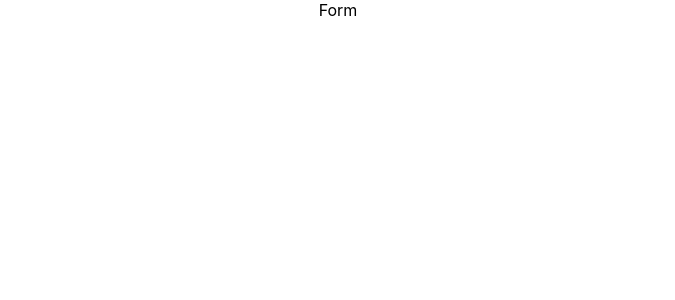
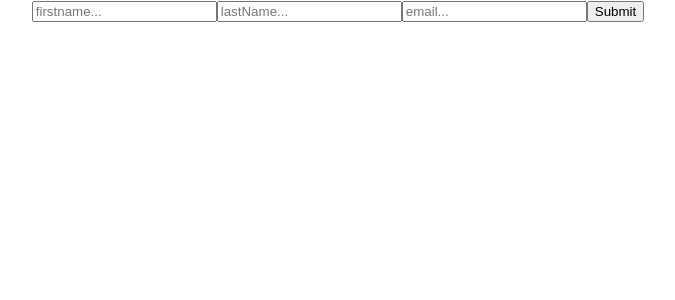
Before and after one commit to celociousalltrin/Reduxjs-toolkit, a React (Create React App) app: page / in a window 1280 px wide. Shown: the top 300 px of the page, without its empty margins (302-977 px from the left). Built offline with nearby package versions, Linux system fonts and the light colour scheme.

Commit message:
Controlled Forms

```diff
--- a/package.json
+++ b/package.json
@@ -8,11 +8,13 @@
     "@testing-library/react": "^13.3.0",
     "@testing-library/user-event": "^13.5.0",
     "axios": "^0.27.2",
+    "formik": "^2.2.9",
     "react": "^18.2.0",
     "react-dom": "^18.2.0",
     "react-redux": "^8.0.2",
     "react-scripts": "5.0.1",
-    "web-vitals": "^2.1.4"
+    "web-vitals": "^2.1.4",
+    "yup": "^0.32.11"
   },
   "scripts": {
     "start": "react-scripts start",
--- a/src/Form/Form.js
+++ b/src/Form/Form.js
@@ -1,8 +1,72 @@
-import React from 'react'
+import React from 'react';
+import { useFormik } from 'formik';
+import * as yup from "yup";
 
 const Form = () => {
+    const formik = useFormik({
+        initialValues:{
+  firstName:"",
+  lastName:"",
+  email:"",
+    },
+    onSubmit:(cont)=>{
+        console.log(cont)
+    },
+    validationSchema:yup.object({
+        firstName:yup.string()
+        .max(15, "Must be 15 chaaracters or less")
+        .required("Required"),
+        lastName:yup.string()
+        .max(10,"Must be 10 characters or less")
+        .required("Required"),
+        email:yup.string()
+        .email("Invalid email addtress")
+        .required("Required")
+    })
+})
   return (
-    <div>Form</div>
+<div>
+<form onSubmit={formik.handleSubmit}>
+
+    <input
+    id="firstName"
+    name='firstName'
+    type="text"
+    placeholder='firstname...'
+    value={formik.values.firstName}
+    onChange={formik.handleChange}
+    onBlur={formik.handleBlur}
+    />
+    {formik.touched.firstName && formik.errors.firstName ?
+    <p>{formik.errors.firstName}</p> : null}
+
+<input
+    id="lastName"
+    name='lastName'
+    type="text"
+    placeholder='lastName...'
+    value={formik.values.lastName}
+    onChange={formik.handleChange}
+    onBlur={formik.handleBlur}
+    />
+    {formik.touched.lastName && formik.errors.lastName ?
+    <p>{formik.errors.lastName}</p> : null}
+
+<input
+    id="email"
+    name='email'
+    type="email"
+    placeholder='email...'
+    value={formik.values.email}
+    onChange={formik.handleChange}
+    onBlur={formik.handleBlur}
+    />
+    {formik.touched.email && formik.errors.email ?
+    <p>{formik.errors.email}</p> : null}
+    <button type="submit">Submit</button>
+
+</form>
+</div>
   )
 }
 
```
Also changed, not shown: 1 other file (tests, documents, lock files or other folders).
